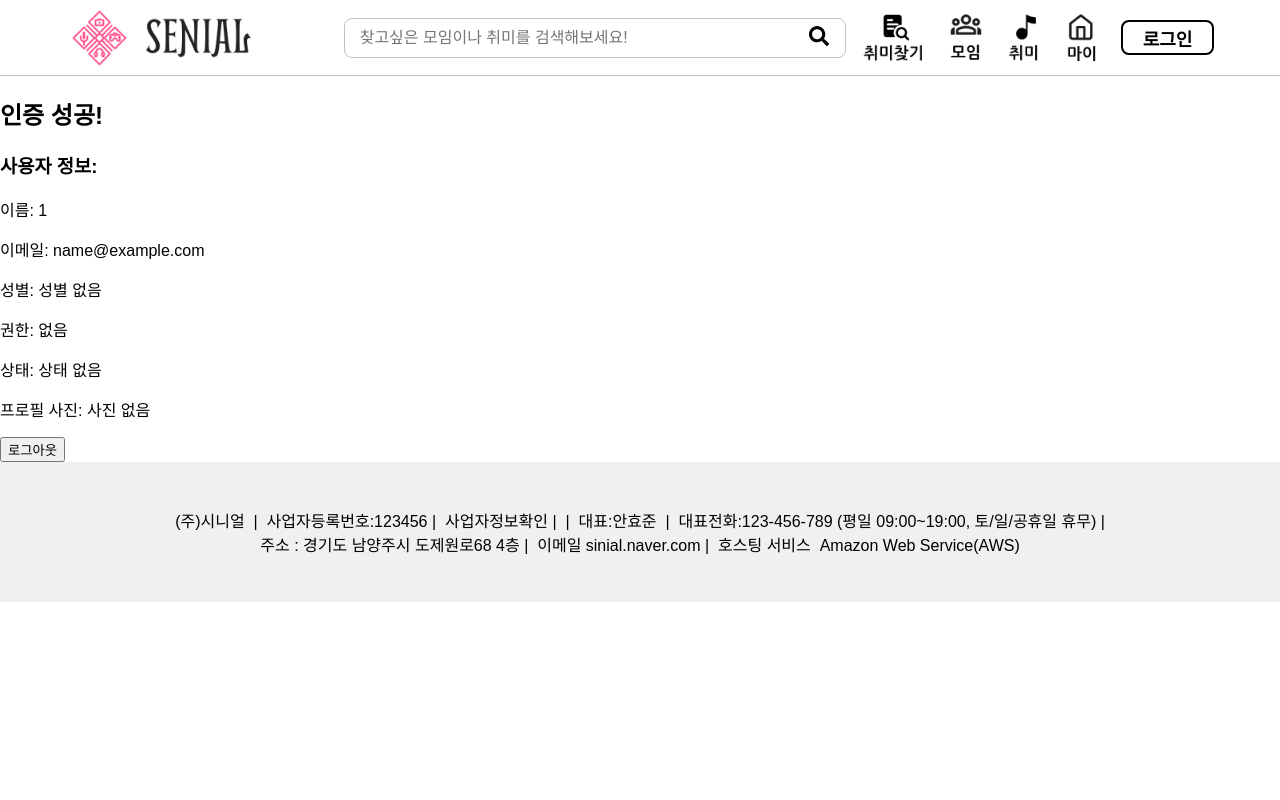
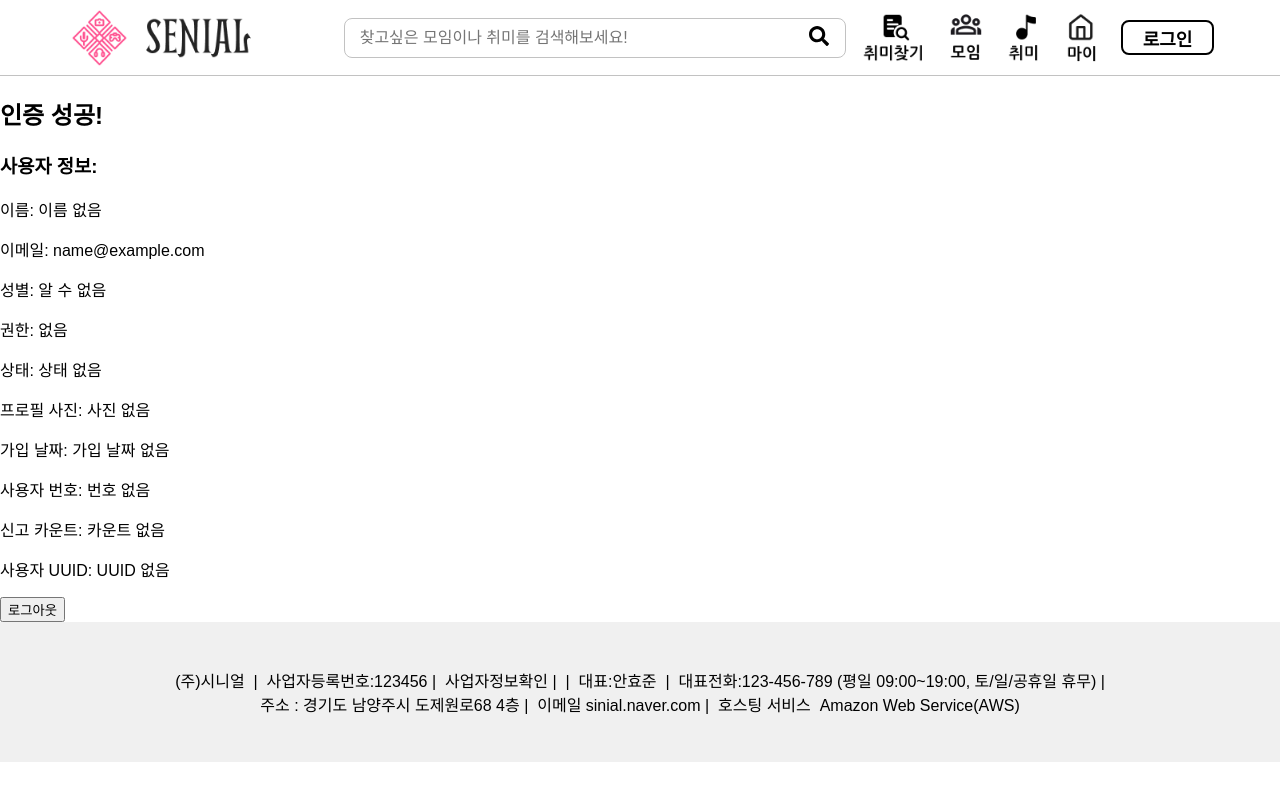
Before and after one commit to DoYous/Senials-Frontend, a React (Create React App) app in the folder senials_frontend/: page /success in a window 1280 px wide. Built offline with nearby package versions, Linux system fonts and the light colour scheme; sample sign-in values are in the browser's storage; a web font is replaced by a local one.

Commit message:
#111 토큰 값을 제대로 받게 변경, 백앤드로 유저 넘버 보내는법 추가

```diff
--- a/senials_frontend/src/pages/login/success.js
+++ b/senials_frontend/src/pages/login/success.js
@@ -1,6 +1,7 @@
 import React, { useEffect, useState } from 'react';
 import { useNavigate } from 'react-router-dom';
 import { jwtDecode } from 'jwt-decode';
+import axios from 'axios';
 
 function Success() {
     const [userInfo, setUserInfo] = useState(null);
@@ -28,19 +29,44 @@ function Success() {
         navigate('/login'); // 로그인 페이지로 리다이렉트
     };
 
+    //백엔드로 유저넘버 보내는법
+    const sendUserNumber = async () => {
+        if (userInfo && userInfo.userNumber) {
+            try {
+                const response = await axios.post('/sendUserNumber', { //보내고 싶은 get 주소
+                    userNumber: userInfo.userNumber,
+                }, {
+                    headers: {
+                        Authorization: `Bearer ${localStorage.getItem("token")}` // 인증 토큰 추가
+                    }
+                });
+
+                console.log('서버 응답:', response.data);
+            } catch (error) {
+                console.error('서버에 데이터 전송 실패:', error);
+            }
+        } else {
+            console.error('사용자 번호가 없습니다.');
+        }
+    };
+
     return (
         <div>
             <h2>인증 성공!</h2>
             {userInfo ? (
                 <div>
                     <h3>사용자 정보:</h3>
-                    <p>이름: {userInfo.sub || '이름 없음'}</p>
+                    <p>이름: {userInfo.nickname || '이름 없음'}</p>
                     <p>이메일: {userInfo.email || '이메일 없음'}</p>
-                    <p>성별: {userInfo.gender || '성별 없음'}</p>
+                    <p>성별: {userInfo.gender === 0 ? '남성' : userInfo.gender === 1 ? '여성' : '알 수 없음'}</p>
                     <p>권한: {userInfo.roles ? userInfo.roles.join(', ') : '없음'}</p>
-                    <p>상태: {userInfo.status || '상태 없음'}</p>
-                    <p>프로필 사진: {userInfo.profile_picture ?
-                        <img src={userInfo.profile_picture} alt="프로필"/> : '사진 없음'}</p>
+                    <p>상태: {userInfo.userStatus || '상태 없음'}</p>
+                    <p>프로필 사진: {userInfo.profileImg ?
+                        <img src={userInfo.profileImg} alt="프로필"/> : '사진 없음'}</p>
+                    <p>가입 날짜: {userInfo.signupDate || '가입 날짜 없음'}</p>
+                    <p>사용자 번호: {userInfo.userNumber || '번호 없음'}</p>
+                    <p>신고 카운트: {userInfo.reportCount || '카운트 없음'}</p>
+                    <p>사용자 UUID: {userInfo.userUuid || 'UUID 없음'}</p>
                     <button onClick={handleLogout}>로그아웃</button>
                 </div>
             ) : (
```
